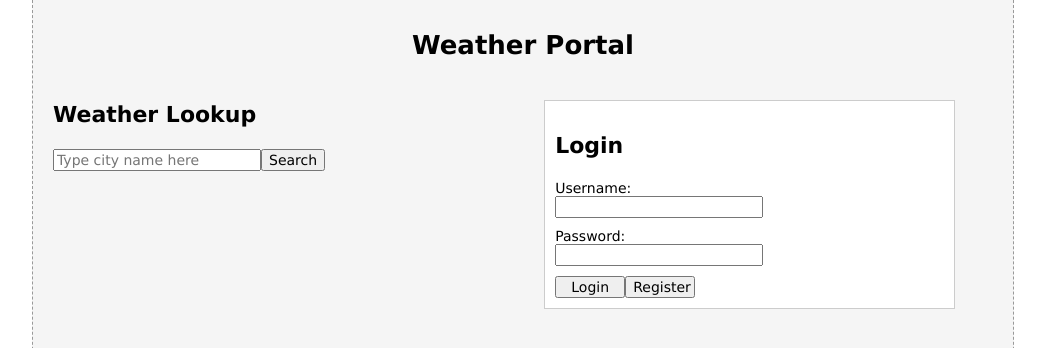
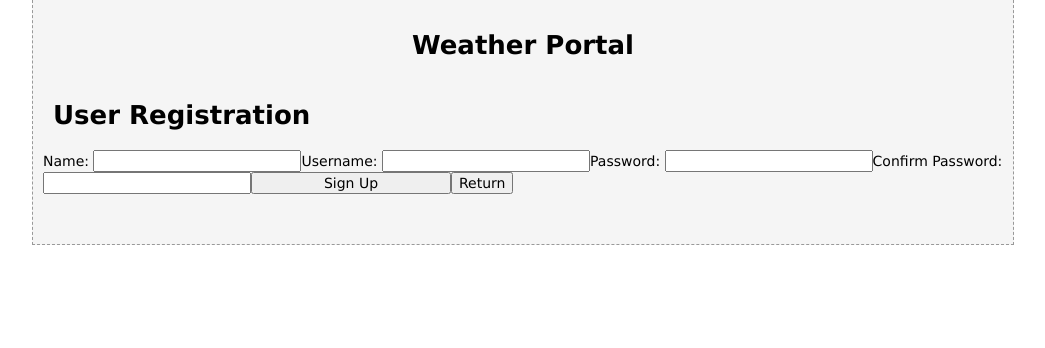
Before and after one commit to hooman-test/weather, an Angular app: page /register in a window 1280 px wide. Before the commit this address led to /. Shown: the top 348 px of the page, without its empty margins (117-1162 px from the left). Built offline with nearby package versions, Linux system fonts and the light colour scheme.

Commit message:
Creating registration component without styles.

```diff
--- a/src/app/app.component.css
+++ b/src/app/app.component.css
@@ -7,10 +7,3 @@
   background-color: #f5f5f5;
   padding: 10px 10px 50px;
 }
-
-.section {
-  width: 47%;
-  display: inline-block;
-  margin: 0 10px;
-  vertical-align: top;
-}
--- a/src/app/app.component.html
+++ b/src/app/app.component.html
@@ -5,10 +5,6 @@
     </h1>
   </div>
 
-  <div class="section">
-    <app-weather-lookup></app-weather-lookup>
-  </div>
-  <div class="section">
-    <app-login></app-login>
-  </div>
+  <router-outlet></router-outlet>
+
 </div>
--- a/src/app/app.module.ts
+++ b/src/app/app.module.ts
@@ -8,12 +8,16 @@ import {WeatherLookupComponent} from './weather-lookup/weather-lookup.component'
 import {WeatherService} from './weather.service';
 import {LoginComponent} from './login/login.component';
 import {AppRoutingModule} from './/app-routing.module';
+import {RegisterComponent} from './register/register.component';
+import {DashboardComponent} from './dashboard/dashboard.component';
 
 @NgModule({
   declarations: [
     AppComponent,
     WeatherLookupComponent,
-    LoginComponent
+    LoginComponent,
+    RegisterComponent,
+    DashboardComponent
   ],
   imports: [
     BrowserModule,
--- /dev/null
+++ b/src/app/dashboard/dashboard.component.css
@@ -0,0 +1,6 @@
+.section {
+  width: 47%;
+  display: inline-block;
+  margin: 0 10px;
+  vertical-align: top;
+}
--- /dev/null
+++ b/src/app/dashboard/dashboard.component.html
@@ -0,0 +1,6 @@
+<div class="section">
+  <app-weather-lookup></app-weather-lookup>
+</div>
+<div class="section">
+  <app-login></app-login>
+</div>
--- /dev/null
+++ b/src/app/dashboard/dashboard.component.ts
@@ -0,0 +1,15 @@
+import {Component, OnInit} from '@angular/core';
+
+@Component({
+  selector: 'app-dashboard',
+  templateUrl: './dashboard.component.html',
+  styleUrls: ['./dashboard.component.css']
+})
+export class DashboardComponent implements OnInit {
+
+  constructor() { }
+
+  ngOnInit() {
+  }
+
+}
--- a/src/app/login/login.component.html
+++ b/src/app/login/login.component.html
@@ -12,6 +12,6 @@
       </label>
     </div>
     <input type="submit" class="btn" value="Login">
-    <input type="button" class="btn" value="Register"/>
+    <input type="button" class="btn" value="Register" routerLink="/register"/>
   </form>
 </div>
--- /dev/null
+++ b/src/app/register/register.component.html
@@ -0,0 +1,18 @@
+<h1>User Registration</h1>
+
+<form action="register.component.ts">
+  <label>Name:
+    <input type="text" name="name">
+  </label>
+  <label>Username:
+    <input type="text" name="username">
+  </label>
+  <label>Password:
+    <input type="password" name="password">
+  </label>
+  <label>Confirm Password:
+    <input type="password" name="confirm">
+  </label>
+  <input type="submit" value="Sign Up">
+  <button (click)="goBack();">Return</button>
+</form>
--- /dev/null
+++ b/src/app/register/register.component.ts
@@ -0,0 +1,20 @@
+import {Component, OnInit} from '@angular/core';
+import {Location} from '@angular/common';
+
+@Component({
+  selector: 'app-register',
+  templateUrl: './register.component.html',
+  styleUrls: ['./register.component.css']
+})
+export class RegisterComponent implements OnInit {
+
+  constructor(private location: Location) {
+  }
+
+  ngOnInit() {
+  }
+
+  goBack(): void {
+    this.location.back();
+  }
+}
```
Also changed, not shown: src/app/app-routing.module.ts (+5 -2 lines), src/app/register/register.component.css (added), 2 other files (tests, documents, lock files or other folders).
